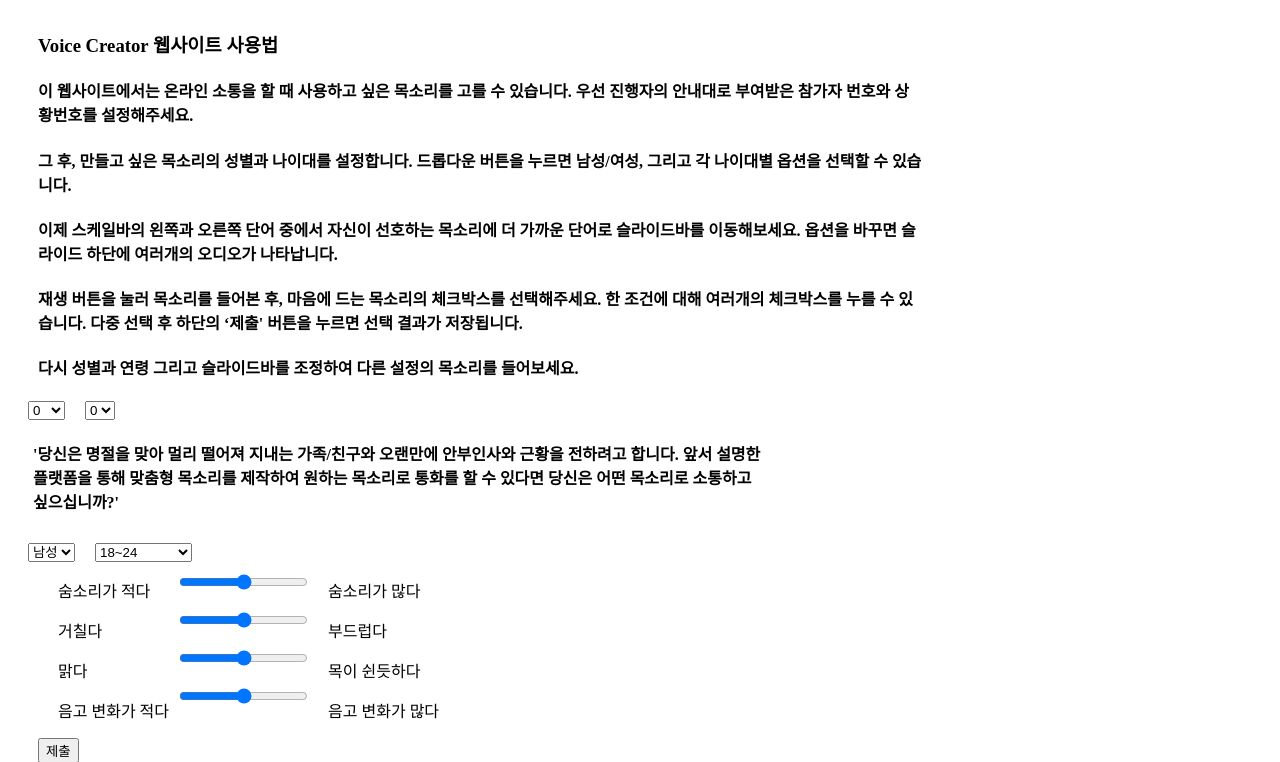
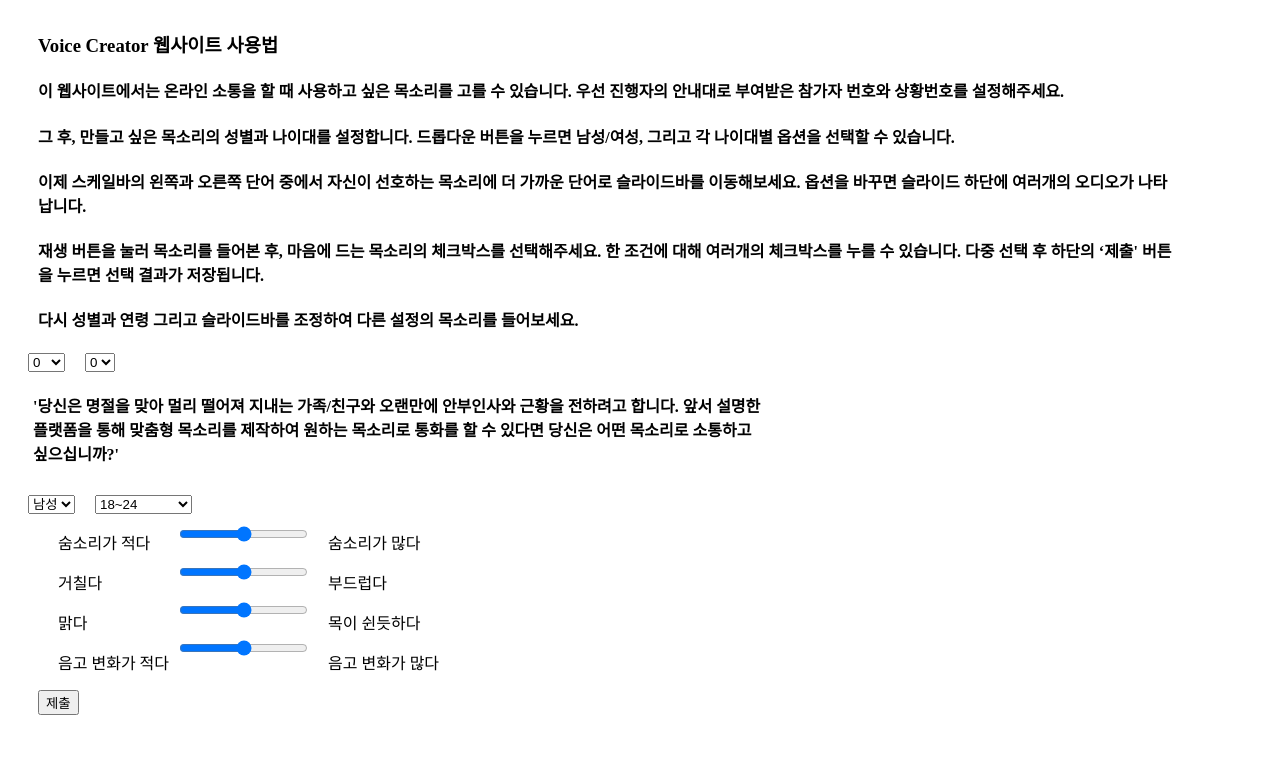
Before and after one commit to hyeonJeongByeon/VoiceCreator, a Django app: page / in a window 1280 px wide. Shown: the top 762 px of the page. Run offline with Django 3.2, Linux system fonts and the light colour scheme.

Commit message:
html add

```diff
--- a/VoiceCreator/main/templates/voice_search.html
+++ b/VoiceCreator/main/templates/voice_search.html
@@ -32,7 +32,7 @@
     </head>
 
     <body>
-        <div style="margin: 30px 0 10px 30px; width: 70%;">
+        <div style="margin: 30px 0 10px 30px; width: 90%;">
                 <h3>Voice Creator 웹사이트 사용법</h3>
                 <h4>이 웹사이트에서는 온라인 소통을 할 때 사용하고 싶은 목소리를 고를 수 있습니다. 우선 진행자의 안내대로 부여받은 참가자 번호와 상황번호를 설정해주세요. </h4>
                 <h4>그 후, 만들고 싶은 목소리의 성별과 나이대를 설정합니다. 드롭다운 버튼을 누르면 남성/여성, 그리고 각 나이대별 옵션을 선택할 수 있습니다. </h4>
```
